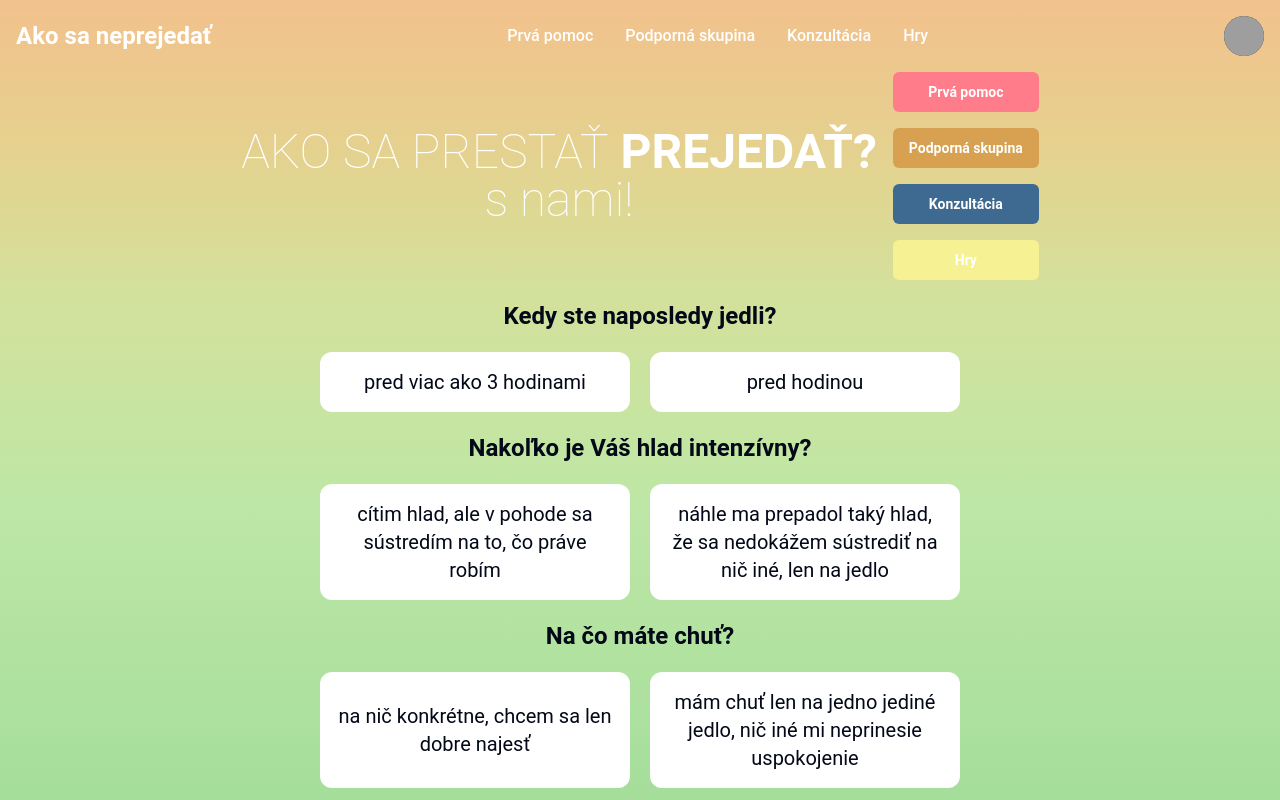
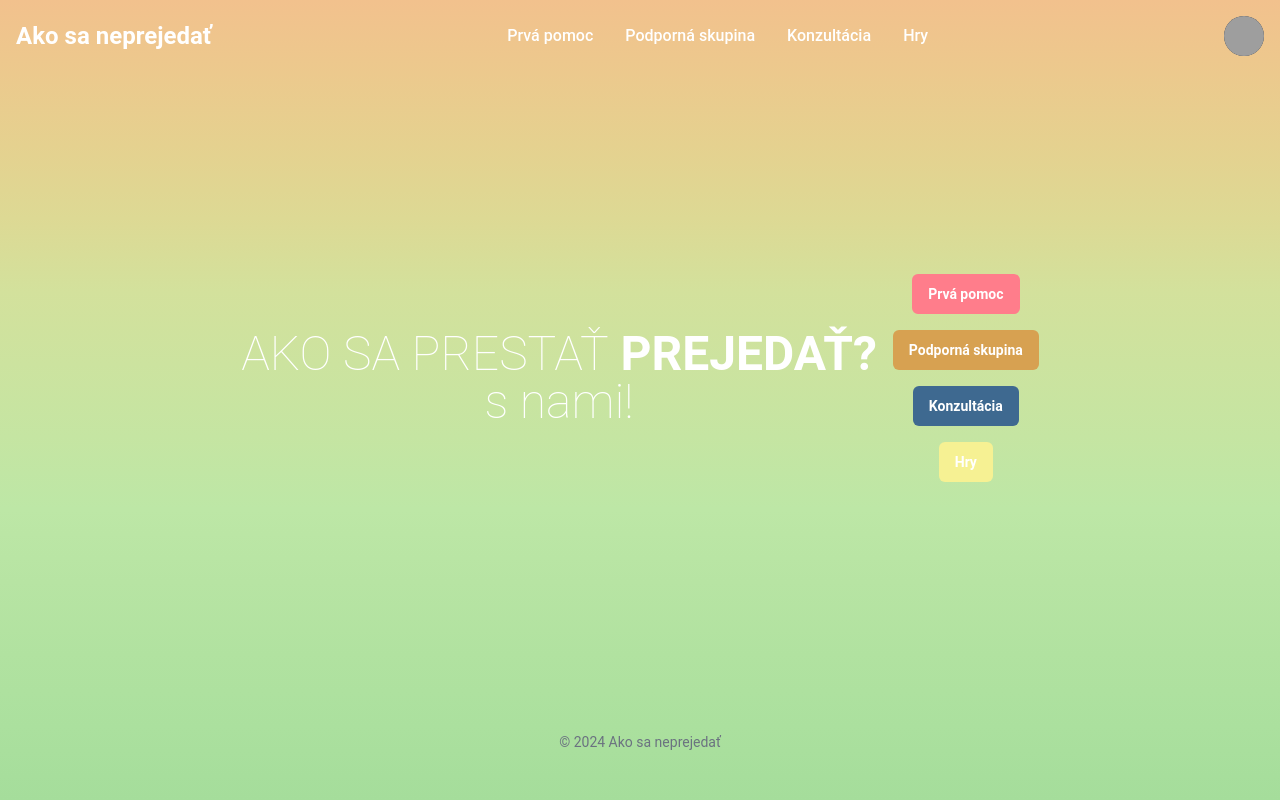
Before and after one commit to gabi-sabi/ako-sa-neprejedat, a React (Vite) app: page / in a window 1280 px wide. Shown: the top 800 px of the page. Built offline with nearby package versions, Linux system fonts and the light colour scheme; grey boxes are pictures that could not be loaded.

Commit message:
Add react router

```diff
--- a/src/App.css
+++ b/src/App.css
@@ -7,18 +7,3 @@
   --text-contrast: white;
   --error: #FF7D8B;
 }
-
-* {
-  margin: 0;
-  padding: 0;
-  box-sizing: border-box;
-  font-family: "Roboto", Arial, sans-serif;
-}
-
-body,
-html {
-  min-height: 100%;
-  min-width: 100%;
-  background-image: linear-gradient(to top, #a5dd9b, #abe09e, #b1e2a0, #b7e4a3, #bde7a6, #c5e5a2, #cce39f, #d3e19c, #ddd994, #e5d18f, #ecc98d, #f2c18d);
-  color: white;
-}
--- a/src/App.jsx
+++ b/src/App.jsx
@@ -1,37 +1,23 @@
 import React from "react";
-import { Header } from "./components/Header";
-import { Footer } from "./components/Footer";
+import { Routes, Route } from "react-router-dom"
+import { HomePage} from "./HomePage"
 import { PrvaPomoc} from "./components/PrvaPomoc"
+import { Skupina } from "./components/Skupina";
+import { Konzultacia } from "./components/Konzultacia";
+import { Hry } from "./components/Hry"
 import "./App.css";
-import { ButtonBasic } from "./components/ButtonBasic";
+
 
 export const App = () => {
   return (
     <>
-      <div className="flex flex-col h-screen">
-        <Header />
-        <main className="flex flex-1 flex-col items-center justify-center font-sans h-auto">
-          <div className="flex flex-row items-center justify-center gap-4">
-            <div className="flex flex-col items-center">
-              <h1 className="text-white text-5xl">
-                <span className="font-thin break-all">AKO SA PRESTAŤ</span>{" "}
-                <span className="font-bold">PREJEDAŤ?</span>
-              </h1>
-              <h2 className="text-white text-5xl font-thin">s nami!</h2>
-            </div>
-            <div className="flex flex-col items-center justify-center gap-4">
-
-                <ButtonBasic color="light-red">Prvá pomoc</ButtonBasic>
-                <ButtonBasic color="light-brown">Podporná skupina</ButtonBasic>
-                <ButtonBasic color="dark-blue">Konzultácia</ButtonBasic>
-                <ButtonBasic color="light-yellow">Hry</ButtonBasic>
-
-            </div>
-          </div>
-        </main>
-        <PrvaPomoc />
-        <Footer />
-      </div>
+       <Routes>
+        <Route path="/" element={ <HomePage/> } />
+        <Route path="/prvapomoc" element={ <PrvaPomoc/> } />
+        <Route path="/skupina" element={ <Skupina/> } />
+        <Route path="/konzultacia" element={ <Konzultacia/> } />
+        <Route path="/hry" element={ <Hry/> } />
+      </Routes>
     </>
   );
 };
--- /dev/null
+++ b/src/HomePage.css
@@ -0,0 +1,14 @@
+* {
+  margin: 0;
+  padding: 0;
+  box-sizing: border-box;
+  font-family: "Roboto", Arial, sans-serif;
+}
+
+body,
+html {
+  min-height: 100%;
+  min-width: 100%;
+  background-image: linear-gradient(to top, #a5dd9b, #abe09e, #b1e2a0, #b7e4a3, #bde7a6, #c5e5a2, #cce39f, #d3e19c, #ddd994, #e5d18f, #ecc98d, #f2c18d);
+  color: white;
+}
--- /dev/null
+++ b/src/HomePage.jsx
@@ -0,0 +1,42 @@
+import React from "react";
+import { Link } from "react-router-dom";
+import { Header } from "./components/Header";
+import { Footer } from "./components/Footer";
+import "./HomePage.css";
+import { ButtonBasic } from "./components/ButtonBasic";
+
+export const HomePage = () => {
+  return (
+    <>
+      <div className="flex flex-col h-screen">
+        <Header />
+        <main className="flex flex-1 flex-col items-center justify-center font-sans h-auto">
+          <div className="flex flex-row items-center justify-center gap-4">
+            <div className="flex flex-col items-center">
+              <h1 className="text-white text-5xl">
+                <span className="font-thin break-all">AKO SA PRESTAŤ</span>{" "}
+                <span className="font-bold">PREJEDAŤ?</span>
+              </h1>
+              <h2 className="text-white text-5xl font-thin">s nami!</h2>
+            </div>
+            <div className="flex flex-col items-center justify-center gap-4">
+              <Link to="/prvapomoc">
+                <ButtonBasic color="light-red">Prvá pomoc</ButtonBasic>
+              </Link>
+              <Link to="/skupina">
+                <ButtonBasic color="light-brown">Podporná skupina</ButtonBasic>
+              </Link>
+              <Link to="/konzultacia">
+                <ButtonBasic color="dark-blue">Konzultácia</ButtonBasic>
+              </Link>
+              <Link to="/hry">
+                <ButtonBasic color="light-yellow">Hry</ButtonBasic>
+              </Link>
+            </div>
+          </div>
+        </main>
+        <Footer />
+      </div>
+    </>
+  );
+};
--- a/src/components/Header.jsx
+++ b/src/components/Header.jsx
@@ -40,19 +40,19 @@ const AvatarButton = () => {
 
 const headerItems = [
   {
-    href: "#",
+    href: "/prvapomoc",
     text: "Prvá pomoc",
   },
   {
-    href: "#",
+    href: "/skupina",
     text: "Podporná skupina",
   },
   {
-    href: "#",
+    href: "/konzultacia",
     text: "Konzultácia",
   },
   {
-    href: "#",
+    href: "/hry",
     text: "Hry",
   },
 ];
@@ -61,7 +61,7 @@ export const Header = () => {
   return (
     <nav className="bg-transparent text-white">
       <div className="max-w-screen-xl flex flex-wrap items-center justify-between mx-auto p-4">
-        <a href="#" className="text-2xl font-semibold whitespace-nowrap">
+        <a href="/" className="text-2xl font-semibold whitespace-nowrap">
           Ako sa neprejedať
         </a>
         <div className="items-center justify-between flex w-auto">
--- a/src/components/Hry/index.jsx
+++ b/src/components/Hry/index.jsx
@@ -1,10 +1,17 @@
 import React from "react";
-
+import { Header } from "../Header";
+import { Footer } from "../Footer";
 
 export const Hry = () => {
   return (
-    <div className="flex flex-row items-center justify-center">
-      <h1>Hry</h1>
-    </div>
-  )
-}
+    <>
+      <div className="flex flex-col h-screen">
+        <Header />
+        <main className="flex flex-1 flex-col items-center justify-center font-sans h-auto">
+          <h1 className="font-bold text-white text-4xl">Hry</h1>
+        </main>
+        <Footer />
+      </div>
+    </>
+  );
+};
--- a/src/components/Konzultacia/index.jsx
+++ b/src/components/Konzultacia/index.jsx
@@ -1,10 +1,18 @@
 import React from "react";
+import { Header } from "../Header";
+import { Footer } from "../Footer";
 
 
 export const Konzultacia = () => {
   return (
-    <div className="flex flex-row items-center justify-center">
-      <h1>Hry</h1>
-    </div>
+    <>
+      <div className="flex flex-col h-screen">
+        <Header />
+        <main className="flex flex-1 flex-col items-center justify-center font-sans h-auto">
+          <h1 className="font-bold text-white text-4xl">Konzultácia</h1>
+        </main>
+        <Footer />
+      </div>
+    </>
   )
 }
--- a/src/components/PrvaPomoc/index.jsx
+++ b/src/components/PrvaPomoc/index.jsx
@@ -1,10 +1,16 @@
 import React from "react";
 import { QuestionList } from "./components/QuestionList";
+import { Header } from "../Header"
+import { Footer } from "../Footer"
 
 export const PrvaPomoc = () => {
   return (
-    <div className="flex flex-row items-center justify-center gap-4">
-      <QuestionList />
-    </div>
-  )
-}
+    <>
+      <Header />
+      <div className="flex flex-row items-center justify-center gap-4">
+        <QuestionList />
+      </div>
+      <Footer />
+    </>
+  );
+};
--- a/src/components/Skupina/index.jsx
+++ b/src/components/Skupina/index.jsx
@@ -1,10 +1,18 @@
 import React from "react";
+import { Header } from "../Header";
+import { Footer } from "../Footer";
 
 
 export const Skupina = () => {
   return (
-    <div className="flex flex-row items-center justify-center">
-      <h1>Hry</h1>
-    </div>
+    <>
+      <div className="flex flex-col h-screen">
+        <Header />
+        <main className="flex flex-1 flex-col items-center justify-center font-sans h-auto">
+          <h1 className="font-bold text-white text-4xl">Podporná skupina</h1>
+        </main>
+        <Footer />
+      </div>
+    </>
   )
 }
--- a/src/main.jsx
+++ b/src/main.jsx
@@ -2,11 +2,12 @@ import React from 'react'
 import ReactDOM from 'react-dom/client'
 import { App } from './App.jsx'
 import "./global.css"
+import { BrowserRouter } from "react-router-dom";
 
 
 
 ReactDOM.createRoot(document.getElementById('root')).render(
-  <React.StrictMode>
+  <BrowserRouter>
     <App />
-  </React.StrictMode>,
+  </BrowserRouter>,
 )
```
